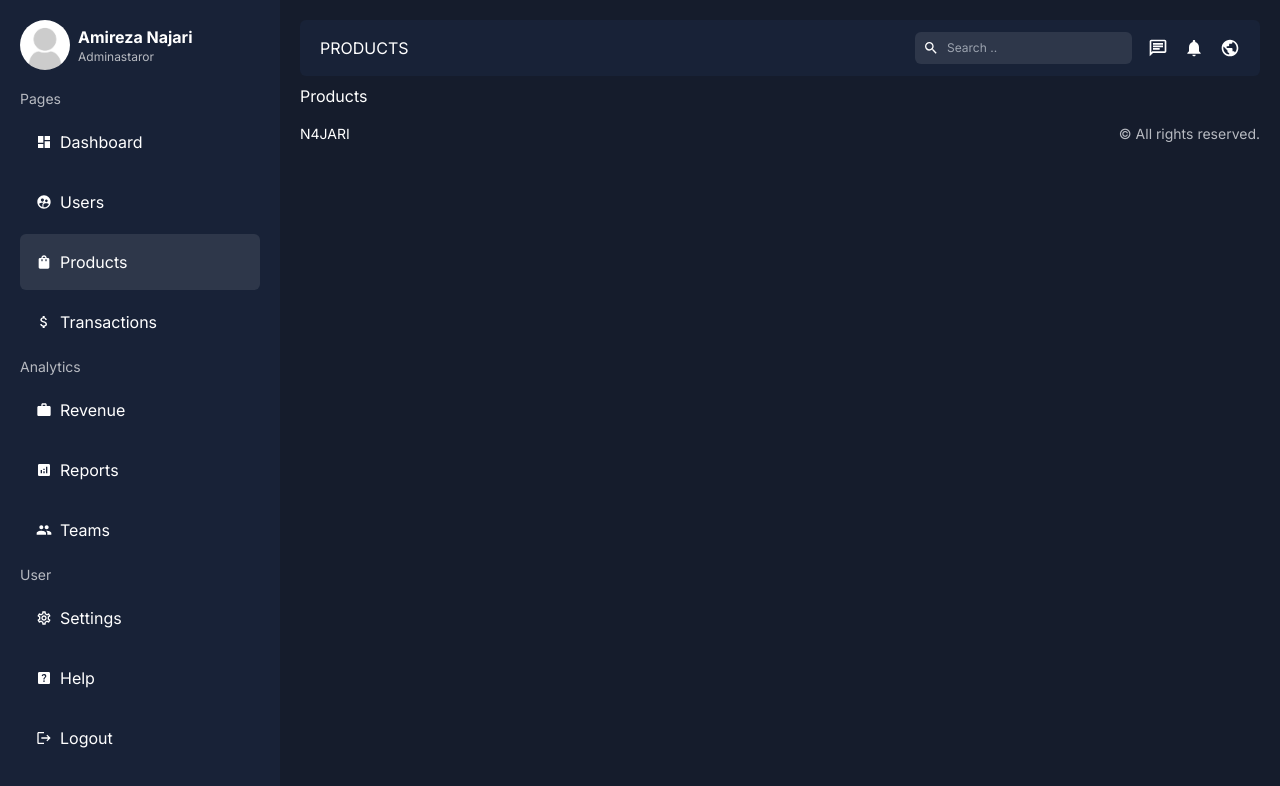
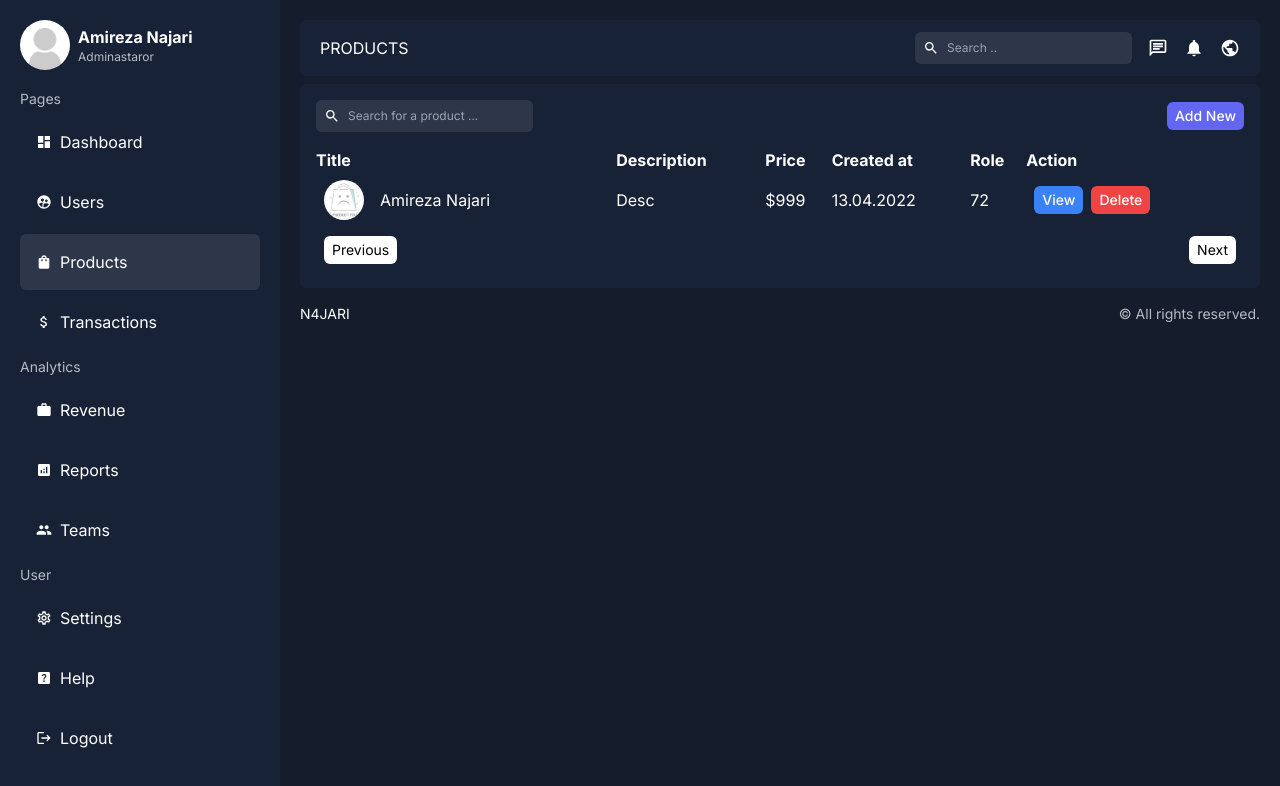
Before and after one commit to n4jari/admin, a Next.js app: page /dashboard/products in a window 1280 px wide. Shown: the top 786 px of the page. Built offline with nearby package versions, Linux system fonts and the light colour scheme.

Commit message:
feat:create products comp and added style

```diff
--- a/app/dashboard/products/page.jsx
+++ b/app/dashboard/products/page.jsx
@@ -1,9 +1,66 @@
-import React from 'react'
+import Pagination from "@/app/ui/dashboard/pagination/Pagination";
+import Search from "@/app/ui/dashboard/search/Search";
+import Image from "next/image";
+import Link from "next/link";
 
 const Products = () => {
   return (
-    <div>Products</div>
-  )
-}
+    <div className="p-4 bg-soft rounded-md">
+      <div className="flex items-center justify-between mb-4">
+        <Search placeholder="Search for a product ..." />
+        <Link href="/dashboard/products/add">
+          <button className="py-1 px-2 text-sm font-medium bg-indigo-500 hover:bg-indigo-600 rounded-md border-none w-fit cursor-pointer">
+            Add New
+          </button>
+        </Link>
+      </div>
+      <table className="w-full text-left">
+        <thead>
+          <tr>
+            <th>Title</th>
+            <th>Description</th>
+            <th>Price</th>
+            <th>Created at</th>
+            <th>Role</th>
+            <th>Action</th>
+          </tr>
+        </thead>
+        <tbody>
+          <tr>
+            <td className="p-2">
+              <div className="flex items-center gap-4">
+                <Image
+                  className="rounded-full object-cover"
+                  src="/noproduct.jpg"
+                  width={40}
+                  height={40}
+                  alt=""
+                />
+                Amireza Najari
+              </div>
+            </td>
+            <td >Desc</td>
+            <td>$999</td>
+            <td>13.04.2022</td>
+            <td>72</td>
+            <td>
+              <div className="flex gap-2 py-1 px-2">
+                <Link href="/">
+                  <button className="py-1 px-2 text-sm font-medium bg-blue-500 hover:bg-blue-600 rounded-md border-none w-fit cursor-pointer">
+                    View
+                  </button>
+                </Link>
+                <button className="py-1 px-2 text-sm font-medium bg-red-500 hover:bg-red-600 rounded-md border-none w-fit cursor-pointer">
+                  Delete
+                </button>
+              </div>
+            </td>
+          </tr>
+        </tbody>
+      </table>
+      <Pagination />
+    </div>
+  );
+};
 
-export default Products
+export default Products;
--- a/app/dashboard/users/page.jsx
+++ b/app/dashboard/users/page.jsx
@@ -21,8 +21,8 @@ const Users = () => {
             <th>Email</th>
             <th>Created at</th>
             <th>Role</th>
+            <th>Status</th>
             <th>Action</th>
-            <th></th>
           </tr>
         </thead>
         <tbody>
```
